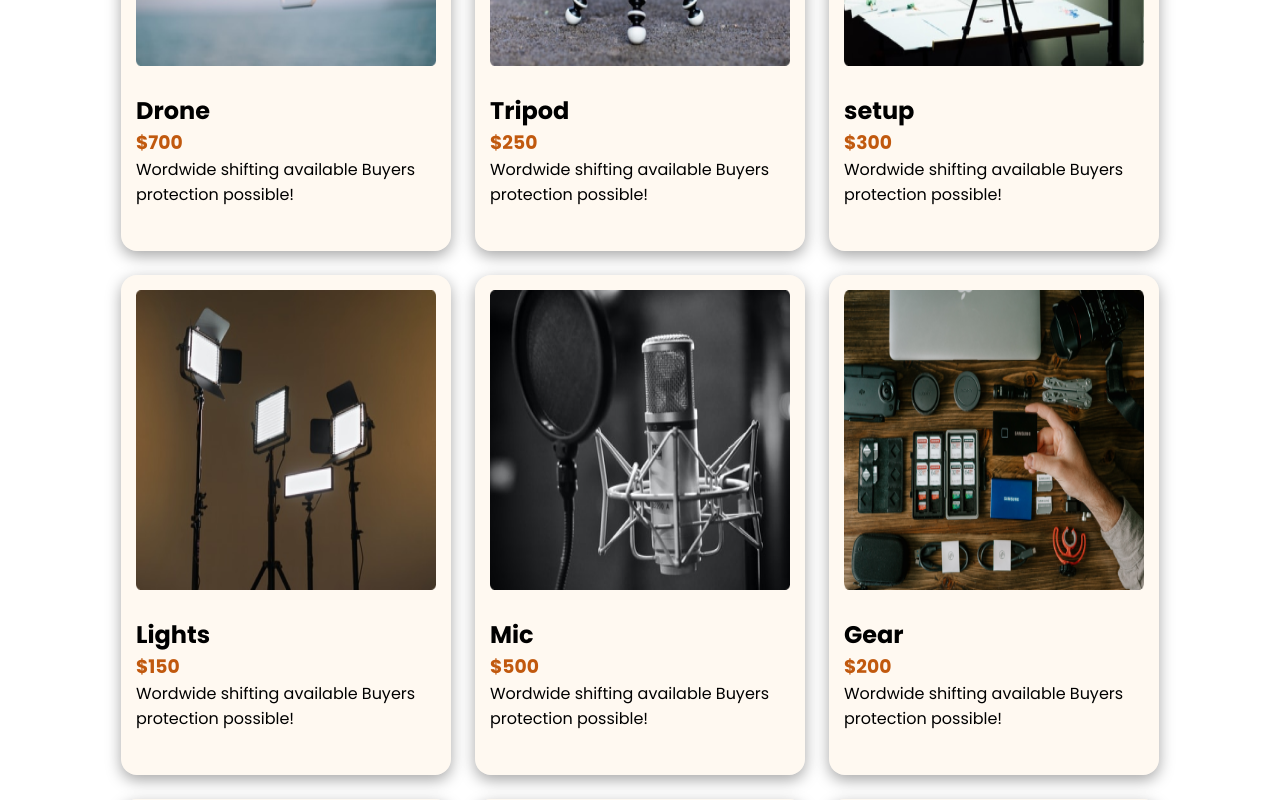
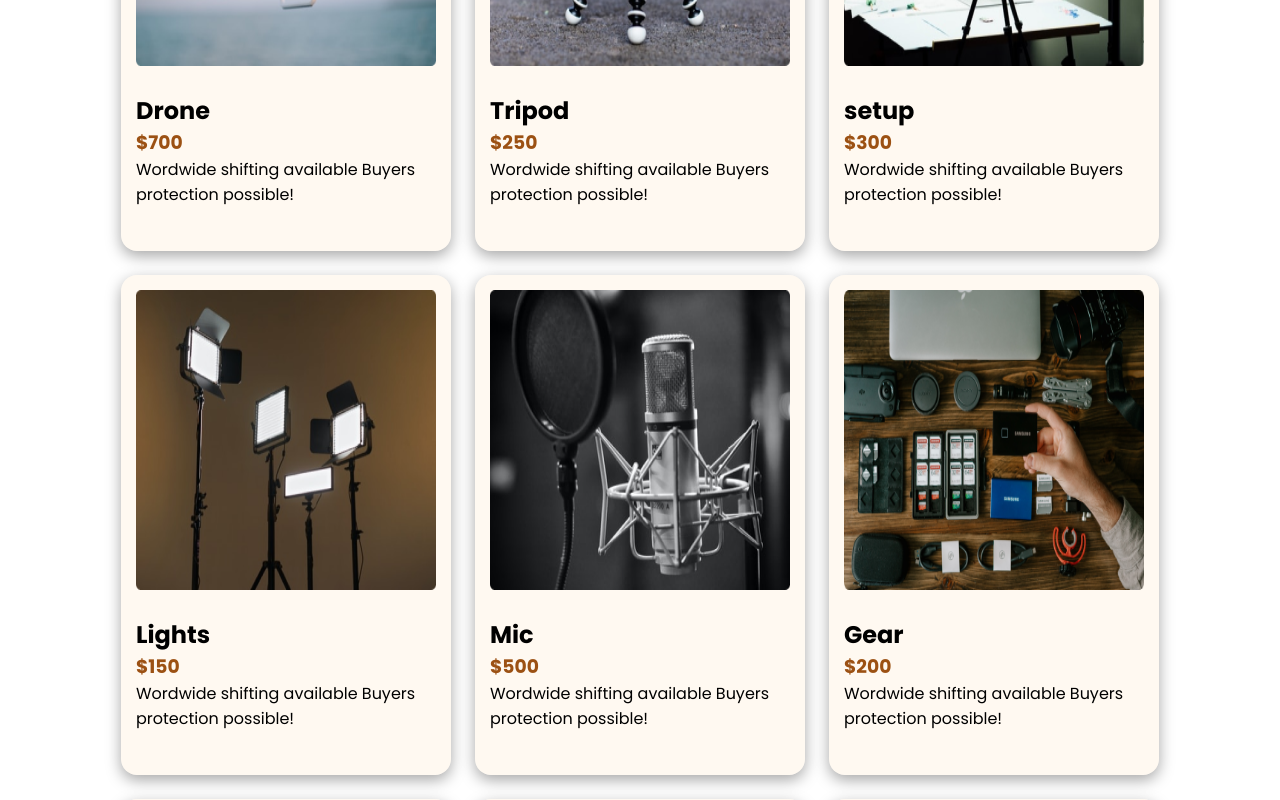
Before and after one commit to mdtowhidulislam12/Influencer, a plain HTML site: page index.html in a window 1280 px wide. Shown: the part 1120-1920 px from the top of the page. Drawn offline with Linux system fonts and the light colour scheme.

Commit message:
last commit

```diff
--- a/style.css
+++ b/style.css
@@ -14,7 +14,7 @@
 }
 /* sheared style */
 h3{
-    color: #c1590e;
+    color: #9c5113;
 }
 /* header section */
 header{
```
